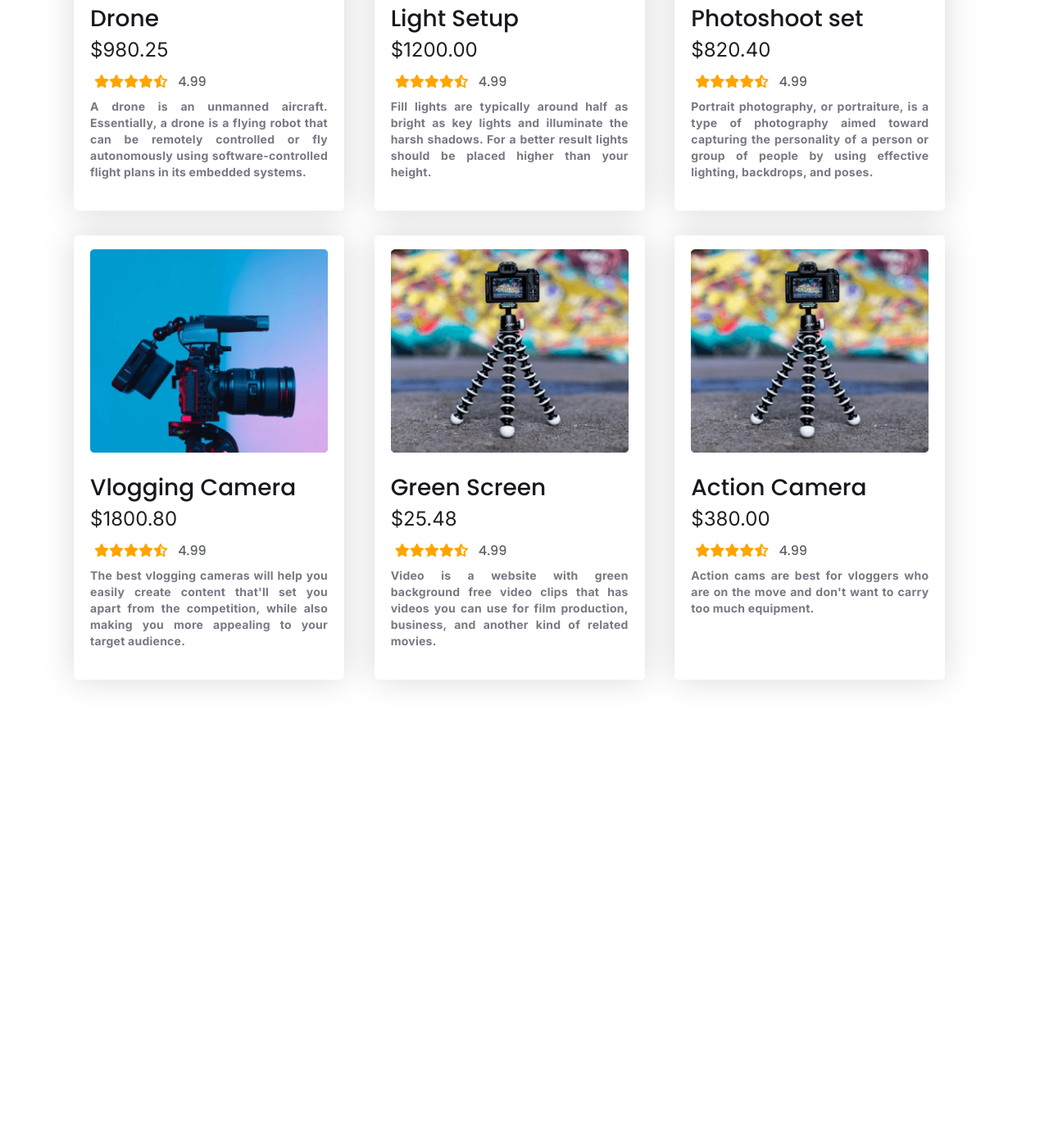
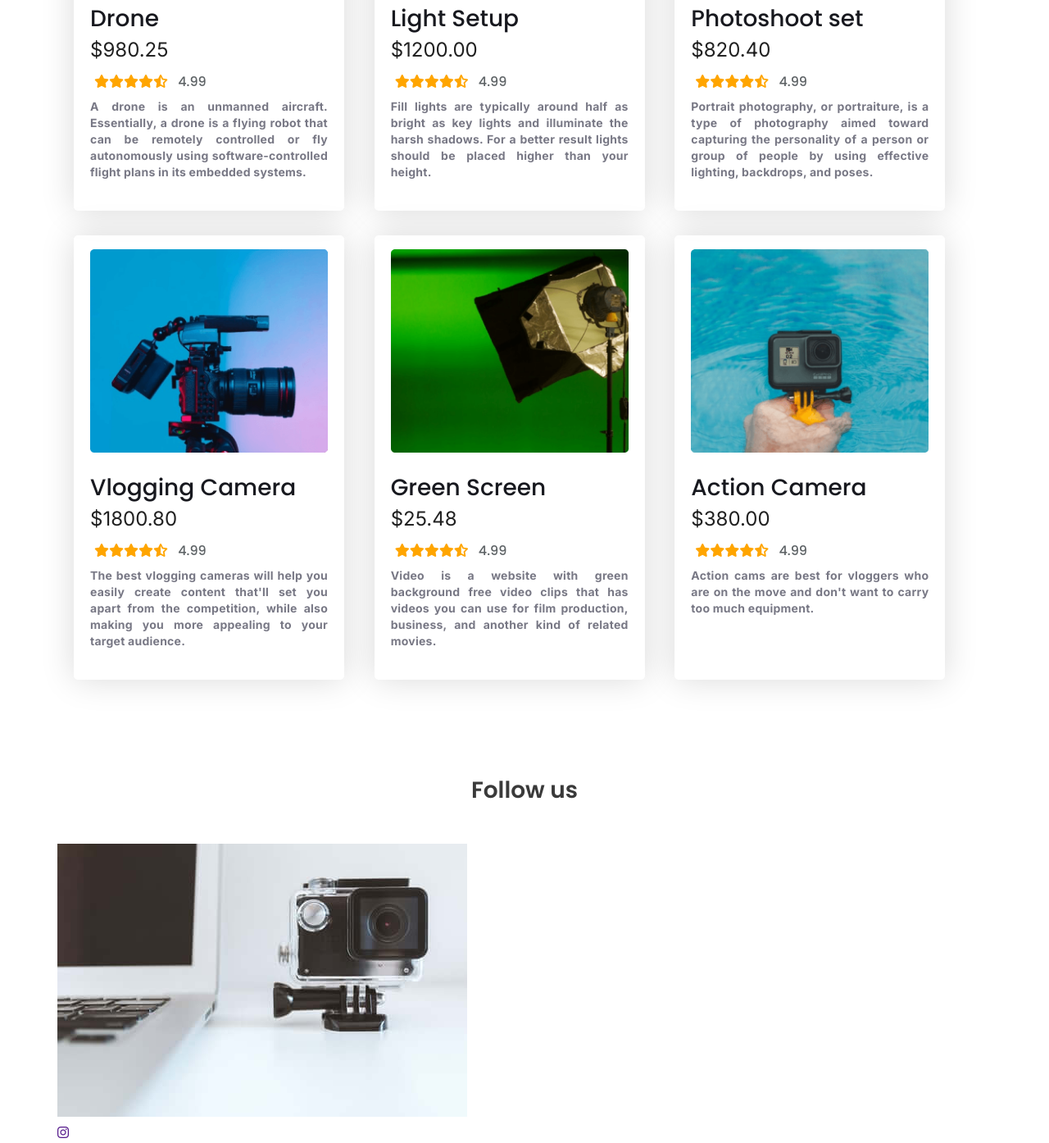
Before and after one commit to NishatFariza/2nd-assignment-ph-2022, a plain HTML site: page index.html in a window 1280 px wide. Shown: the part 1756-3150 px from the top of the page at 82% size. Before the commit the page ends 2685 px from the top, so only its background shows below. Drawn offline with Linux system fonts and the light colour scheme.

Commit message:
follow added

```diff
--- a/index.html
+++ b/index.html
@@ -69,8 +69,9 @@
     </header>
     <!-- header end   -->
     <main>
+        <!-- collection section start -->
         <section class="collection-section container">
-            <h2 class="collection-section-title">
+            <h2 class="section-title">
                 Popular Collection
             </h2>
             <div class="collections">
@@ -276,7 +277,7 @@
                 </div>
                 <div class="collection">
                     <div class="collection-banner">
-                        <img src="images/tripod.png" alt="">
+                        <img src="images/single-light.png" alt="">
 
                     </div>
                     <div class="collection-detail">
@@ -304,7 +305,7 @@
                 </div>
                 <div class="collection">
                     <div class="collection-banner">
-                        <img src="images/tripod.png" alt="">
+                        <img src="images/action.png" alt="">
 
                     </div>
                     <div class="collection-detail">
@@ -334,7 +335,29 @@
             </div>
 
         </section>
+        <!-- collection section end -->
 
+        <!-- follow section start  -->
+        <section class="follow-section container">
+            <h1 class="section-title">
+                Follow us
+            </h1>
+            <div class="followers">
+                <div class="follow">
+                    <div class="follow-banner">
+                        <img src="images/follows/action-2.jfif" alt="">
+                    </div>
+                    <div class="follow-overlay">
+                        <a href=""><i class="fab fa-instagram"></i></a>
+
+                    </div>
+                </div>
+            </div>
+        </section>
+
+
+
+        <!-- follow section end  -->
 
 
     </main>
--- a/style.css
+++ b/style.css
@@ -129,7 +129,7 @@ li{
 
 }
 
-.collection-section-title{
+.section-title{
     font-size: 28px;
     line-height: 70px;
     font-weight: 600;
```
Also changed, not shown: images/follows/action-2.jfif (added), images/follows/airbud-2.jfif (added), images/follows/drone-2.jfif (added), images/follows/microphone-2.jfif (added).
